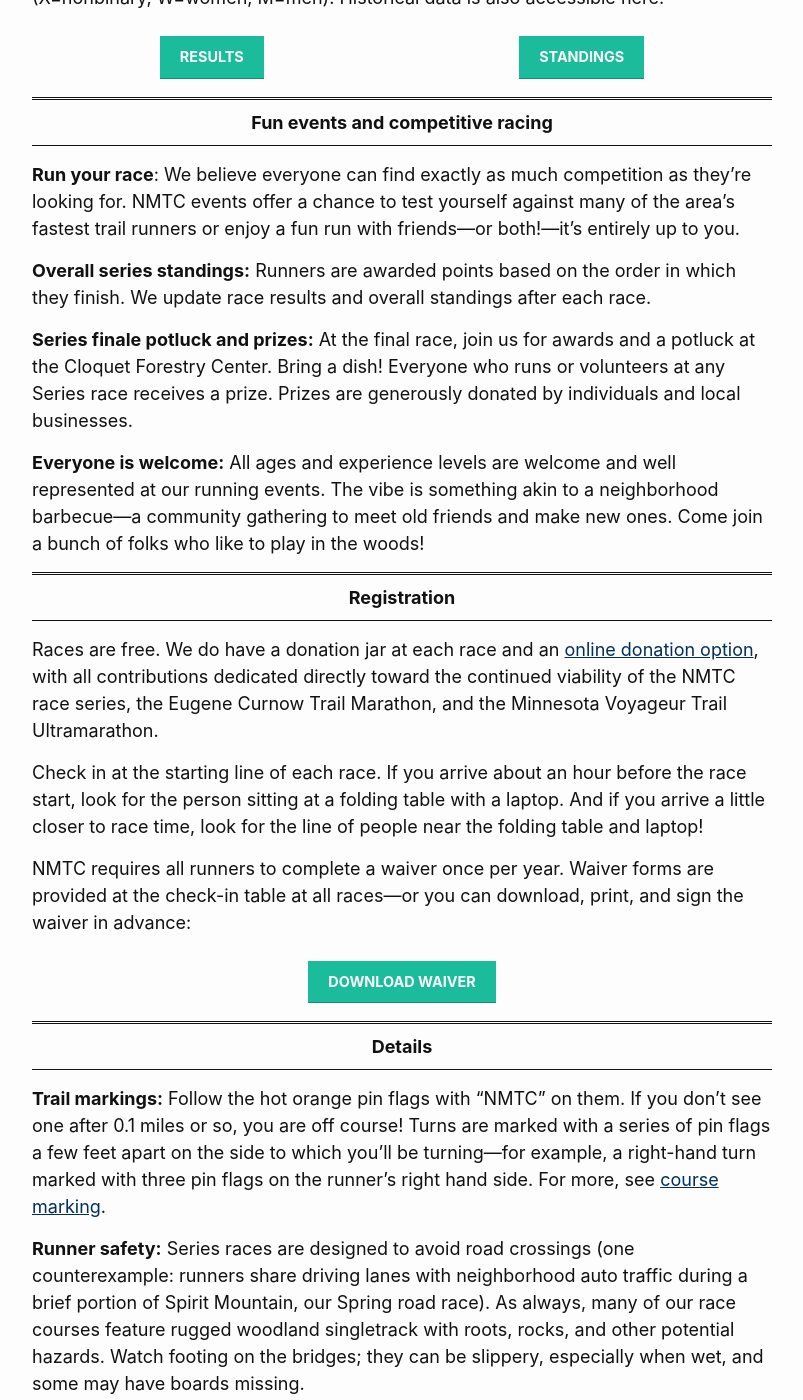
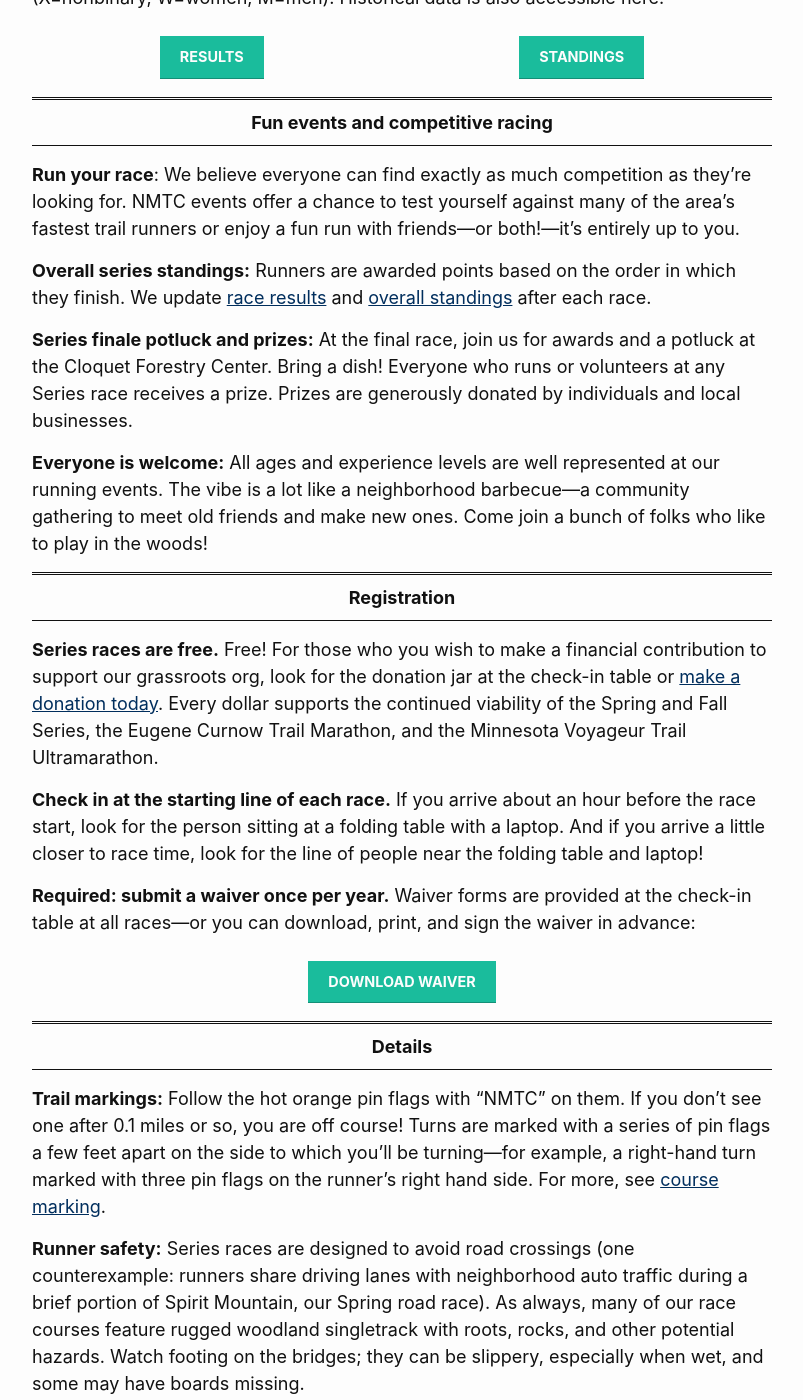
Before and after one commit to nmtc-run/nmtc-run.github.io, a Jekyll site: the page built from pages/series-spring.md, in a window 1280 px wide and 1400 px high, scrolled down 2713 px. Shown: the whole window, without its empty margins (238-1041 px from the left). Built offline with Jekyll 4.4.1, drawn with Linux system fonts in a browser that asks for light colours.

Commit message:
Minor updates to series-details.md

```diff
--- a/_includes/series-details.md
+++ b/_includes/series-details.md
@@ -12,19 +12,19 @@
 
 **Run your race**: We believe everyone can find exactly as much competition as they’re looking for. NMTC events offer a chance to test yourself against many of the area’s fastest trail runners or enjoy a fun run with friends—or both!—it’s entirely up to you.
 
-**Overall series standings:** Runners are awarded points based on the order in which they finish. We update race results and overall standings after each race.
+**Overall series standings:** Runners are awarded points based on the order in which they finish. We update [race results](/results{{ page.permalink }}) and [overall standings](/standings{{ page.permalink }}) after each race.
 
 **Series finale potluck and prizes:** At the final race, join us for awards and a potluck {{ potluck }}. Bring a dish! Everyone who runs or volunteers at any Series race receives a prize. Prizes are generously donated by individuals and local businesses.
 
-**Everyone is welcome:** All ages and experience levels are welcome and well represented at our running events. The vibe is something akin to a neighborhood barbecue—a community gathering to meet old friends and make new ones. Come join a bunch of folks who like to play in the woods!
+**Everyone is welcome:** All ages and experience levels are well represented at our running events. The vibe is a lot like a neighborhood barbecue—a community gathering to meet old friends and make new ones. Come join a bunch of folks who like to play in the woods!
 
 # Registration
 
-Races are free. We do have a donation jar at each race and an [online donation option](/donate), with all contributions dedicated directly toward the continued viability of the NMTC race series, the Eugene Curnow Trail Marathon, and the Minnesota Voyageur Trail Ultramarathon.
+**Series races are free.** Free! For those who you wish to make a financial contribution to support our grassroots org, look for the donation jar at the check-in table or [make a donation today](/donate).  Every dollar supports the continued viability of the Spring and Fall Series, the Eugene Curnow Trail Marathon, and the Minnesota Voyageur Trail Ultramarathon.
 
-Check in at the starting line of each race. If you arrive about an hour before the race start, look for the person sitting at a folding table with a laptop. And if you arrive a little closer to race time, look for the line of people near the folding table and laptop!
+**Check in at the starting line of each race.** If you arrive about an hour before the race start, look for the person sitting at a folding table with a laptop. And if you arrive a little closer to race time, look for the line of people near the folding table and laptop!
 
-NMTC requires all runners to complete a waiver once per year. Waiver forms are provided at the check-in table at all races—or you can download, print, and sign the waiver in advance:
+**Required: submit a waiver once per year.** Waiver forms are provided at the check-in table at all races—or you can download, print, and sign the waiver in advance:
 
 <div class="container" style="display:flex;padding-bottom:1em;">
   <a href="https://drive.google.com/file/d/1Oi7ZZGoC_LKUgtKJ8Bj_u7ClPld5iRRD/view" style="margin: 0 auto;" target="blank">
```
